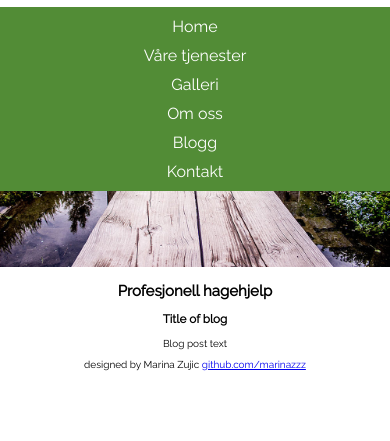
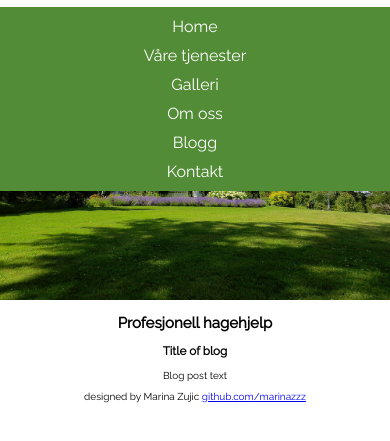
Before and after one commit to marinazzz/garden-design-website, a plain HTML site: page Garden design website/index.html in a window 390 px wide. Shown: the part 73-514 px from the top of the page. Drawn offline with Linux system fonts and the light colour scheme.

Commit message:
Responsive main photo done

```diff
--- a/Garden design website/index.html
+++ b/Garden design website/index.html
@@ -53,10 +53,10 @@
         </div>
         <section class="main-photo">
             <img class="main-photo__item"
-                 srcset="images/main-header-photo-2000.jpg 2000w,
-                         images/main-header-photo-1000.jpg 1000w"
-                 sizes="(min-width: 1440px) 1440px, 100vw"
-                 src="images/main-header-photo-1000.jpg" alt="Garden" >
+                 srcset="images/architecture-clouds-daylight-2000.jpg 2000w,
+                         images/architecture-clouds-daylight-1000.jpg 1000w"
+                 sizes="(min-width: 1440px) 2000px, 100vw"
+                 src="images/architecture-clouds-daylight-2000.jpg" alt="Garden" >
             <h1 class="main-photo__title">Profesjonell hagehjelp</h1>
         </section>
      </header>
```
